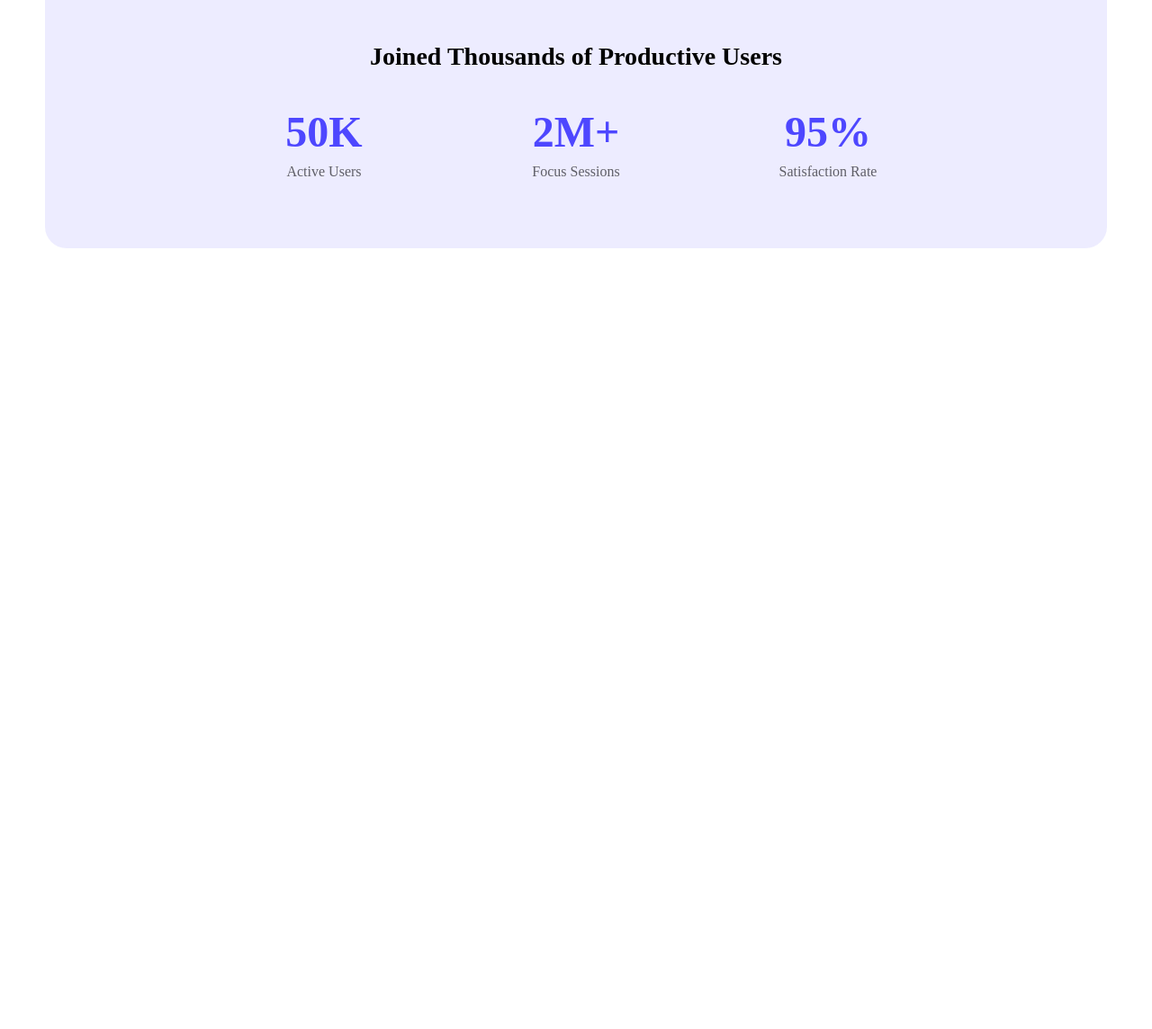
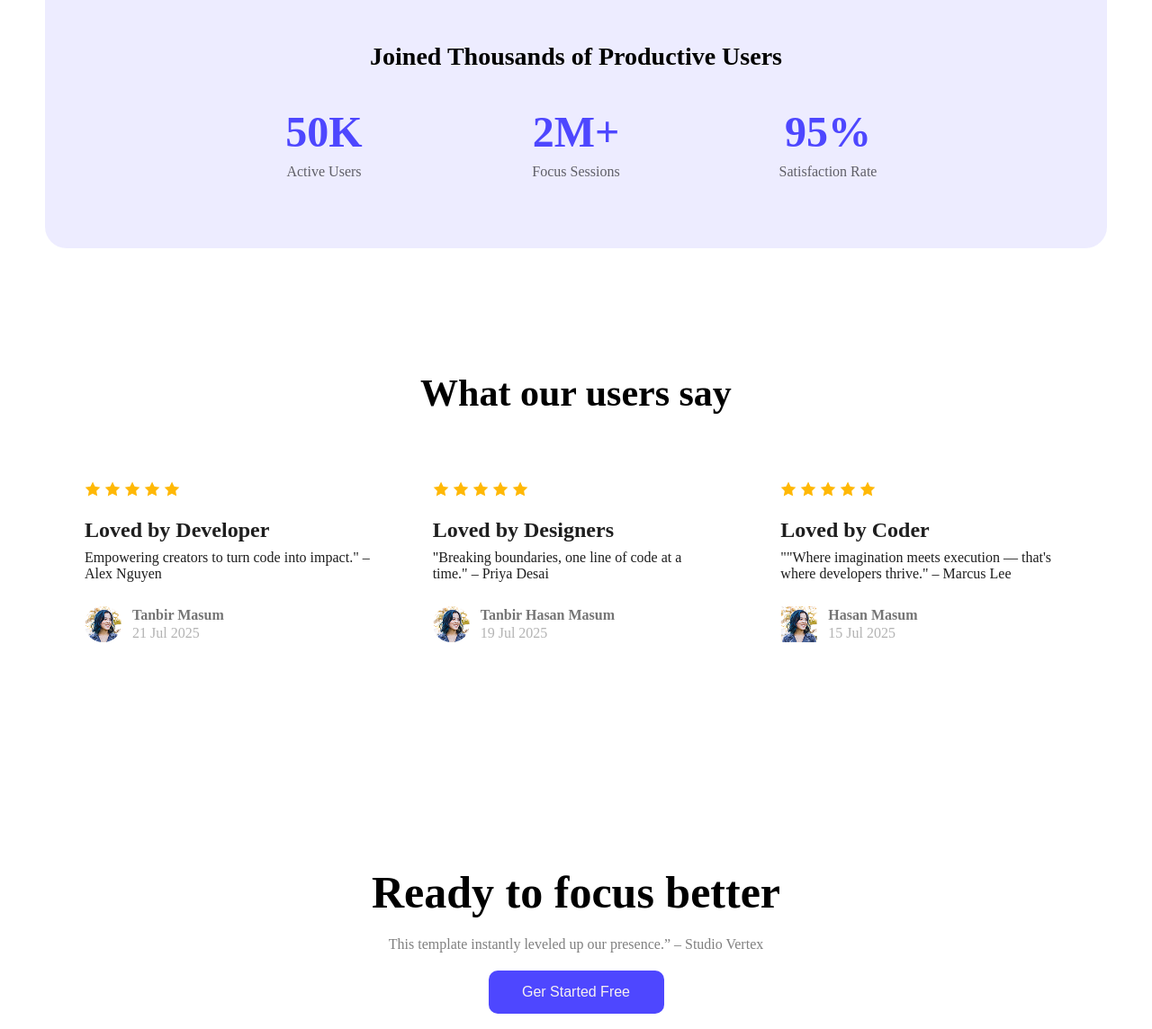
Before and after one commit to masum-75/B12A01-Landing-Page, a plain HTML site: page index.html in a window 1280 px wide. Shown: the part 1307-2451 px from the top of the page at 90% size. Before the commit the page ends 1591 px from the top, so only its background shows below. Drawn offline with Linux system fonts and the light colour scheme.

Commit message:
add feedback section and focus better section

```diff
--- a/Styles/styles.css
+++ b/Styles/styles.css
@@ -165,3 +165,121 @@ height: 48px;
   color: rgba(0, 0, 0, 0.6);
   margin-top: 8px;
 }
+
+.feedback-section {
+  max-width: 1140px;
+  margin: 137px auto 137px;
+  height: 342px;
+}
+
+.feedback-section-title {
+  color: var(--black);
+  font-size: 42px;
+  font-weight: 700;
+  margin: 0;
+  margin-bottom: 50px;
+  text-align: center;
+}
+
+.feedback-section-card-container {
+  display: flex;
+  justify-content: center;
+  gap: 20px;
+}
+
+.feedback-section-card {
+  width: 366.67px;
+  padding: 24px;
+  background-color: rgba(255, 255, 255, 0.5);
+  border-radius: 14px;
+}
+
+.feedback-section-card-pic {
+  display: flex;
+  gap: 4px;
+  margin: 0;
+}
+
+.feedback-section-card-title {
+  color: rgba(30, 30, 30, 1);
+  font-size: 24px;
+  font-weight: 600;
+  margin: 24px 0 0 0;
+}
+
+.feedback-section-card-description {
+  font-size: 16px;
+  font-weight: 400;
+  color: rgba(30, 30, 30, 1);
+  width: 318.67px;
+  margin: 8px 0 24px 0;
+}
+
+
+.feedback-section-card-profile {
+  height: 46px;
+  display: flex;
+  align-items: center;
+  gap: 12px;
+}
+
+.feedback-section-card-profile-pic {
+  border-radius: 50%;
+}
+
+.feedback-section-card-profile-title {
+  font-size: 16px;
+  font-weight: 600;
+  color: rgba(117, 117, 117, 1);
+  margin: 0;
+  margin-bottom: 2px;
+}
+
+.feedback-section-card-profile-description {
+  color: rgba(179, 179, 179, 1);
+  font-size: 16px;
+  font-weight: 400;
+  margin: 0;
+}
+
+
+.focus-better {
+  max-width: 840px;
+  height: 396.77px;
+  background-color: white;
+  border-radius: 14px;
+  margin: 0 auto;
+  padding: 71px 150px;
+  text-align: center;
+}
+
+.facebook-title {
+  color: var(--black);
+  font-size: 50px;
+  font-weight: 700;
+  margin: 0;
+}
+
+.facebook-description {
+  font-size: 16px;
+  color: rgba(0, 0, 0, 0.5);
+  margin: 20px auto;
+}
+
+.facebook-btn {
+  width: 195px;
+  height: 48px;
+  margin-bottom: 20px;
+  font-size: 16px;
+  font-weight: 500;
+}
+
+.facebook-pic {
+  width: 840px;
+  align-items: center;
+  margin: 0 auto;
+}
+
+.facebook-pic img {
+  border-radius: 48px;
+}
--- a/index.html
+++ b/index.html
@@ -67,7 +67,104 @@
     </div>
   </div>
 </section>
-   </main>
+       <section class="feedback-section inter-normal">
+
+  <h3 class="feedback-section-title">What our users say</h3>
+
+  <div class="feedback-section-card-container">
+
+    <div class="feedback-section-card">
+
+      <div class="feedback-section-card-pic">
+        <img src="Images/icon-star.png" alt="star icon">
+        <img src="Images/icon-star.png" alt="star icon">
+        <img src="Images/icon-star.png" alt="star icon">
+        <img src="Images/icon-star.png" alt="star icon">
+        <img src="Images/icon-star.png" alt="star icon">
+      </div>
+
+      <h4 class="feedback-section-card-title">Loved by Developer</h4>
+
+      <p class="feedback-section-card-description">Empowering creators to turn code into impact." – Alex Nguyen</p>
+
+      <div class="feedback-section-card-profile">
+        <img src="Images/avatar.png" alt="Profile Picture" class="feedback-section-card-profile-pic">
+        <div class="feedback-section-card-profile-container">
+          <p class="feedback-section-card-profile-title">Tanbir Masum</p>
+          <p class="feedback-section-card-profile-description">21 Jul 2025</p>
+        </div>
+      </div>
+
+    </div>
+
+    <div class="feedback-section-card">
+
+      <div class="feedback-section-card-pic">
+        <img src="Images/icon-star.png" alt="star icon">
+        <img src="Images/icon-star.png" alt="star icon">
+        <img src="Images/icon-star.png" alt="star icon">
+        <img src="Images/icon-star.png" alt="star icon">
+        <img src="Images/icon-star.png" alt="star icon">
+      </div>
+
+      <h4 class="feedback-section-card-title">Loved by Designers</h4>
+
+      <p class="feedback-section-card-description">"Breaking boundaries, one line of code at a time." – Priya Desai</p>
+
+      <div class="feedback-section-card-profile">
+        <img src="Images/avatar.png" alt="Profile Picture" class="feedback-section-card-profile-pic">
+        <div class="feedback-section-card-profile-container">
+          <p class="feedback-section-card-profile-title">Tanbir Hasan Masum</p>
+          <p class="feedback-section-card-profile-description">19 Jul 2025</p>
+        </div>
+      </div>
+
+    </div>
+
+    <div class="feedback-section-card">
+
+      <div class="feedback-section-card-pic">
+        <img src="Images/icon-star.png" alt="star icon">
+        <img src="Images/icon-star.png" alt="star icon">
+        <img src="Images/icon-star.png" alt="star icon">
+        <img src="Images/icon-star.png" alt="star icon">
+        <img src="Images/icon-star.png" alt="star icon">
+      </div>
+
+      <h4 class="feedback-section-card-title">Loved by Coder</h4>
+
+      <p class="feedback-section-card-description">""Where imagination meets execution — that's where developers thrive." – Marcus Lee</p>
+
+      <div class="feedback-section-card-profile">
+        <img src="Images/avatar.png" alt="Profile Picture" class="feedback-section-card-pic">
+        <div class="feedback-section-card-profile-container">
+          <p class="feedback-section-card-profile-title">Hasan Masum</p>
+          <p class="feedback-section-card-profile-description">15 Jul 2025</p>
+        </div>
+      </div>
+
+    </div>
+
+  </div>
+
+</section>
+
+
+<section class="focus-better">
+
+  <h2 class="facebook-title">Ready to focus better</h2>
+
+  <p class="facebook-description inter-normal">This template instantly leveled up our presence.” – Studio Vertex</p>
+
+  <button class="facebook-btn btn-primary">Ger Started Free</button>
+
+  <div class="facebook-pic">
+    <img src="Images/wc-big.png" alt="WC Big Banner">
+  </div>
+
+</section>
+
+    </main>
 
    <footer>
 
```
